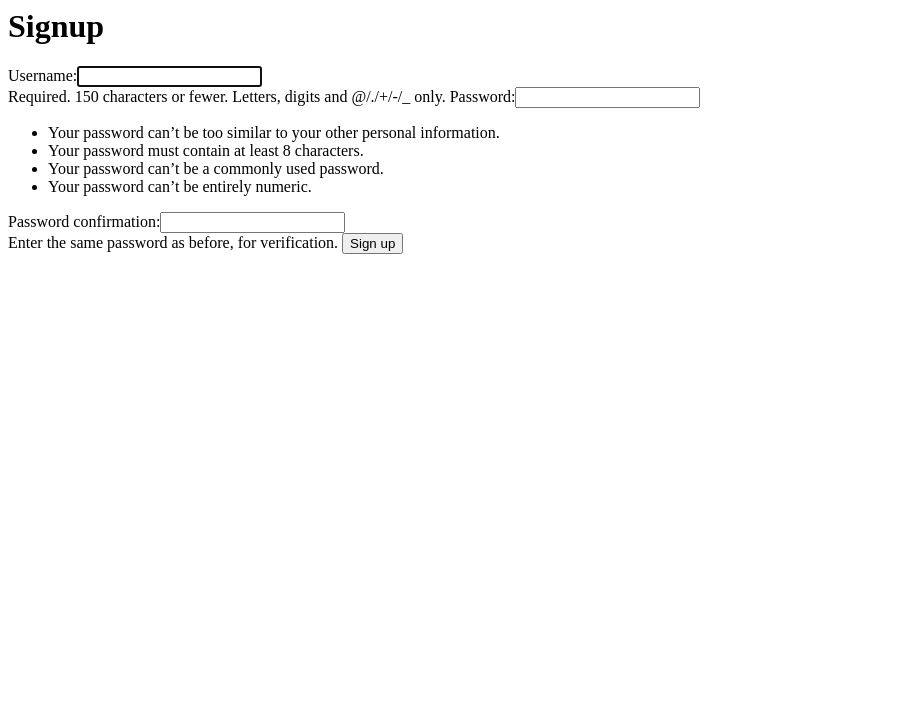
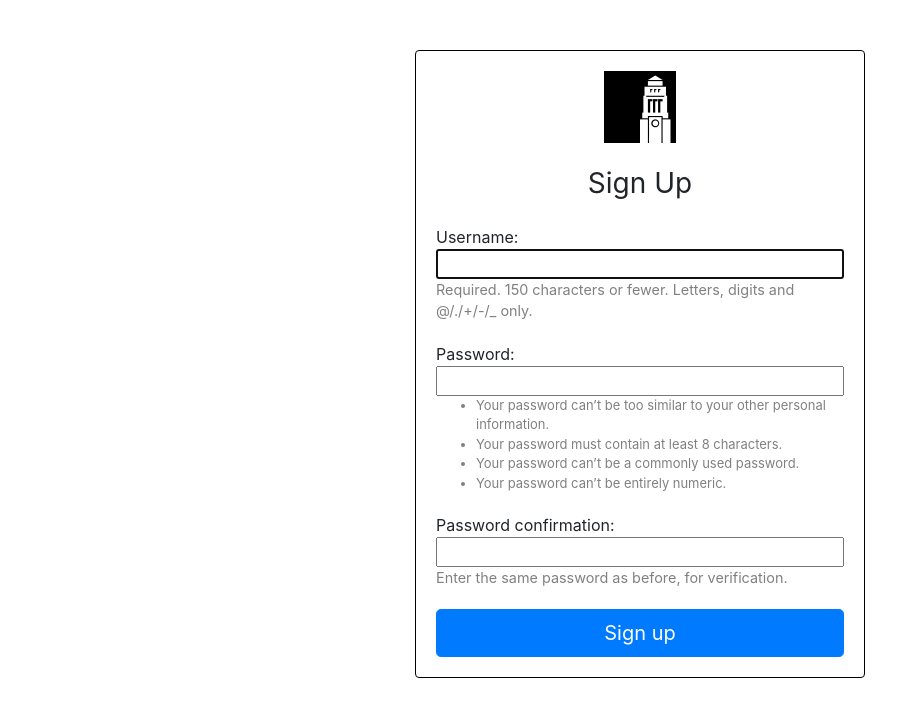
Before and after one commit to bbenchev/programme-builder, a Django app: page /signup/ in a window 1280 px wide. Shown: the top 717 px of the page, without its empty margins (0-920 px from the left). Run offline with Django 3.2, Linux system fonts and the light colour scheme; some libraries are stand-ins or nearby versions.

Commit message:
add some custom styling to forms

```diff
--- a/builder/static/css/styles.css
+++ b/builder/static/css/styles.css
@@ -10,9 +10,40 @@
     color: black;
 }
 
-.form-signin {
+.site-form {
     max-width: 450px;
     width: 100%;
     margin: 0 auto;
+    margin-top: 50px;
     padding: 20px;
+    border: 1px solid black;
+    border-radius: 4px;
+
 }
+
+.site-form label {
+    display: inline;
+}
+
+.errorlist {
+    color: red;
+    border: 1px solid red;
+    border-radius: 5px;
+    padding: 0;
+}
+
+.errorlist li {
+    padding: 5px;
+    list-style-type: none;
+}
+
+.site-form > input {
+    width: inherit;
+}
+
+.helptext, .helptext ul {
+    font-size: 0.9em;
+    color: gray;
+    display: block;
+    margin: 0 auto 20px;
+}
--- a/templates/signup.html
+++ b/templates/signup.html
@@ -1,7 +1,27 @@
-<h1> Signup </h1>
+<!DOCTYPE html>
+<html lang="en">
+<head>
+  <meta charset="utf-8">
+  <meta name="viewport" content="width=device-width, initial-scale=1, shrink-to-fit=no">
 
-<form action="{% url 'signup' %}" method="post">
+  <link rel="stylesheet" href="https://maxcdn.bootstrapcdn.com/bootstrap/4.0.0/css/bootstrap.min.css" integrity="sha384-Gn5384xqQ1aoWXA+058RXPxPg6fy4IWvTNh0E263XmFcJlSAwiGgFAW/dAiS6JXm" crossorigin="anonymous">
+  <!-- Add additional CSS in static file -->
+  {% load static %}
+  <link rel="stylesheet" href="{% static 'css/styles.css' %}">
+
+  <title>Programme Builder</title>
+</head>
+
+<body>
+
+  <form class="site-form" action="{% url 'signup' %}" method="post">
+    <div class="text-center mb-4">
+        <img class="mb-4" src="{% static 'images/square_logo.png' %}" alt="" width="72" height="72">
+        <h1 class="h3 mb-3 font-weight-normal">Sign Up</h1>
+    </div>
     {% csrf_token %}
     {{form}}
-    <input type="submit" value="Sign up">
-</form>
+    <input class="btn btn-lg btn-primary btn-block" type="submit" value="Sign up">
+  </form>
+</body>
+</html>
```
Also changed, not shown: builder/static/css/signup.css (added, +10 -0 lines), templates/base.html (+7 -0 lines), templates/index.html (+3 -13 lines), db.sqlite3.
